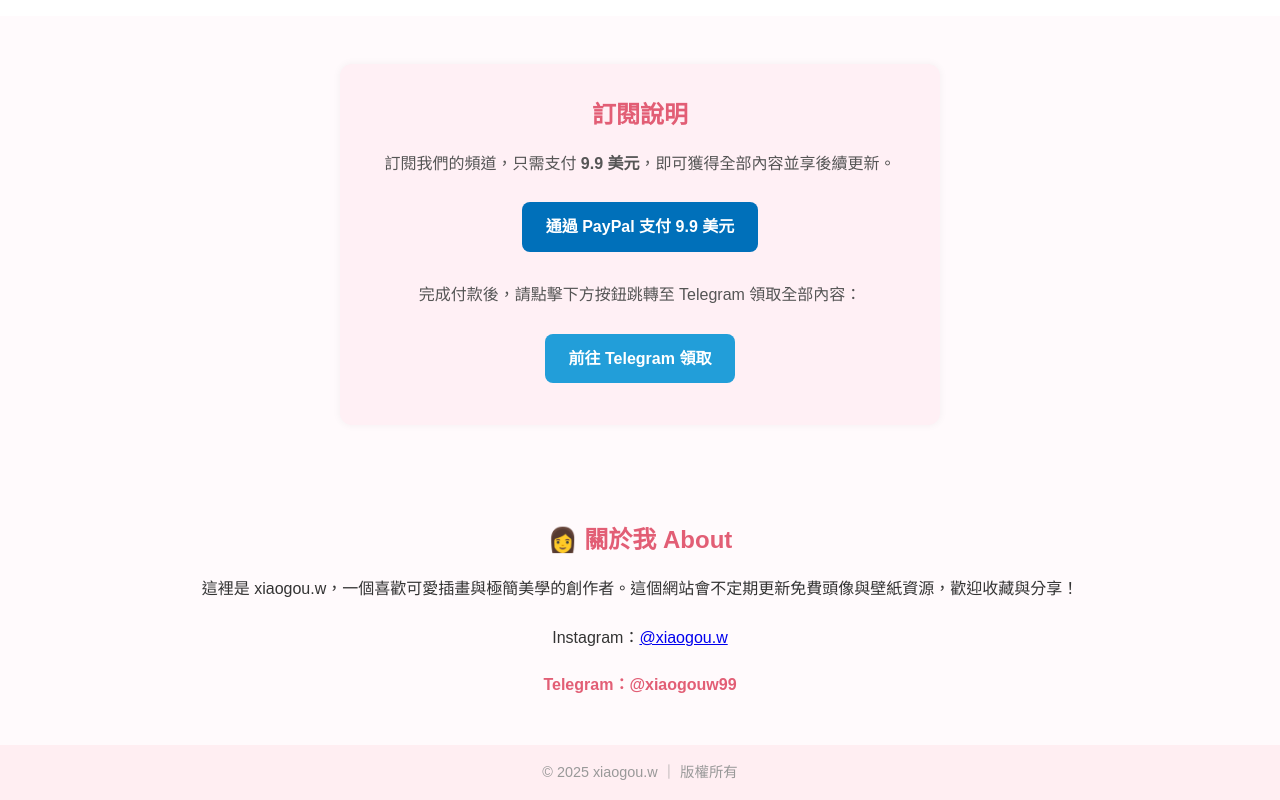
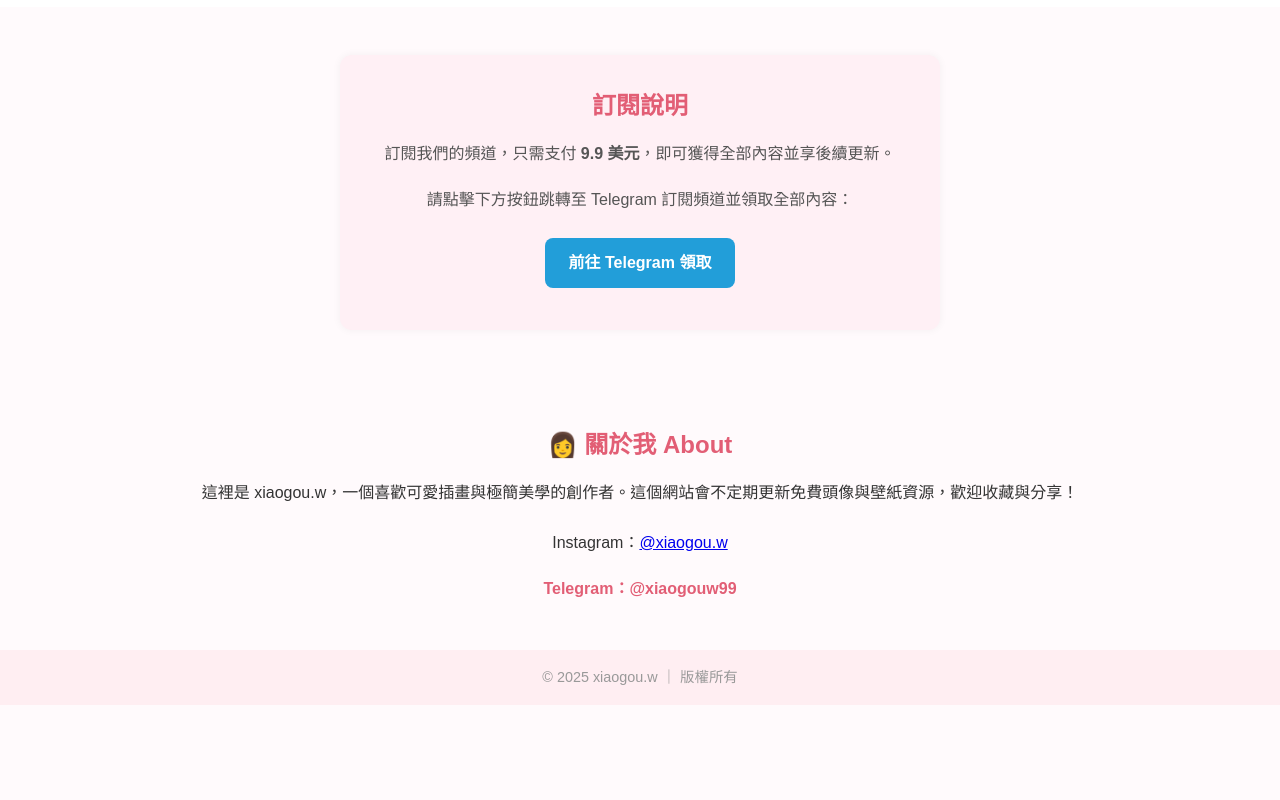
Before and after one commit to wenqing1101/xiaogou.w, a plain HTML site: page index.html in a window 1280 px wide. Shown: the part 3833-4633 px from the top of the page. After the commit the page ends 4538 px from the top, so only its background shows below. Drawn offline with Linux system fonts and the light colour scheme.

Commit message:
Add files via upload

```diff
--- a/index.html
+++ b/index.html
@@ -276,13 +276,7 @@
   <h2>訂閱說明</h2>
   <p>訂閱我們的頻道，只需支付 <strong>9.9 美元</strong>，即可獲得全部內容並享後續更新。</p>
 
-  <div class="payment-buttons">
-    <a href="https://www.paypal.com/ncp/payment/6CJRFZQ2L8TP8" target="_blank" class="button paypal-button">
-      通過 PayPal 支付 9.9 美元
-    </a>
-  </div>
-
-  <p style="margin-top: 20px;">完成付款後，請點擊下方按鈕跳轉至 Telegram 領取全部內容：</p>
+  <p style="margin-top: 20px;">請點擊下方按鈕跳轉至 Telegram 訂閱頻道並領取全部內容：</p>
 
   <a href="https://t.me/你的telegram帳號" target="_blank" class="button telegram-button">
     前往 Telegram 領取
```
Also changed, not shown: img/avatar1.png, img/avatar2.png, img/avatar3.png, img/avatar4.png, img/avatar5.png, img/avatar6.png, img/pcwallpaper3.png, img/wallpaper3.png.
